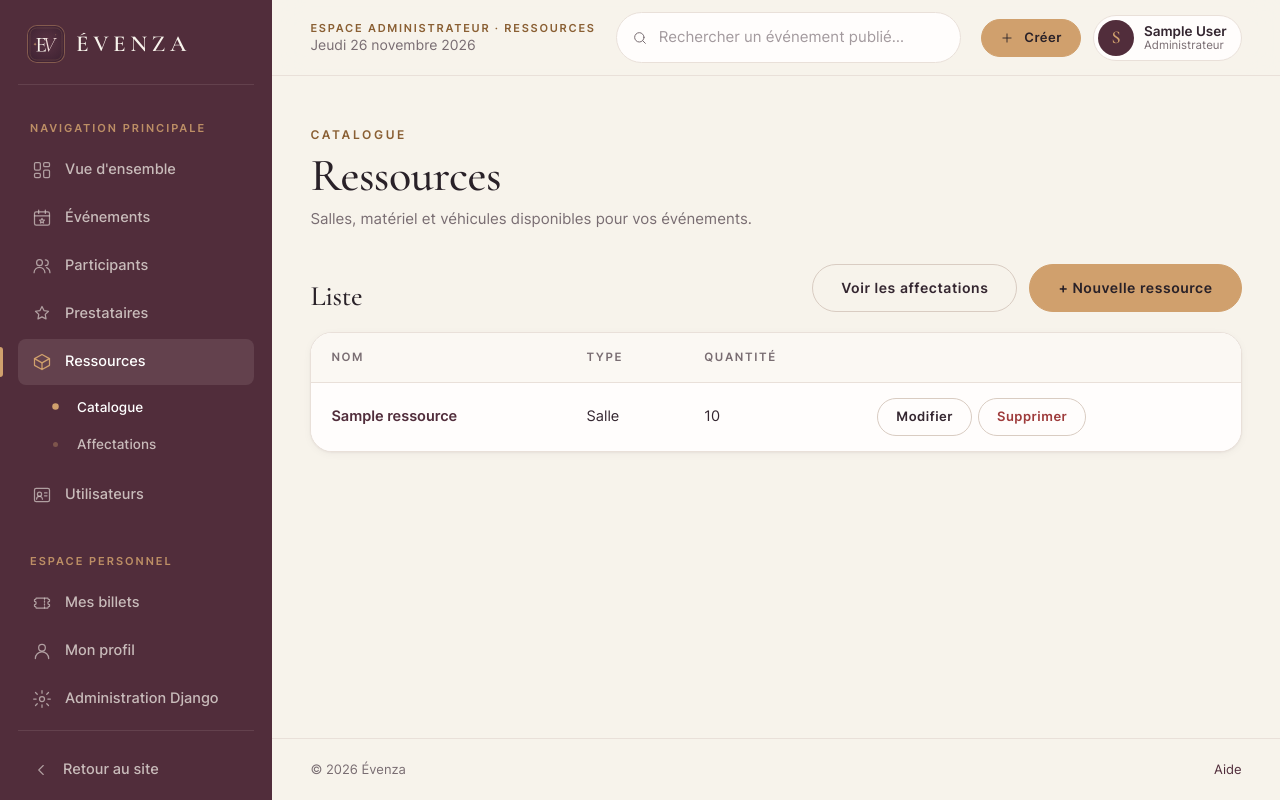
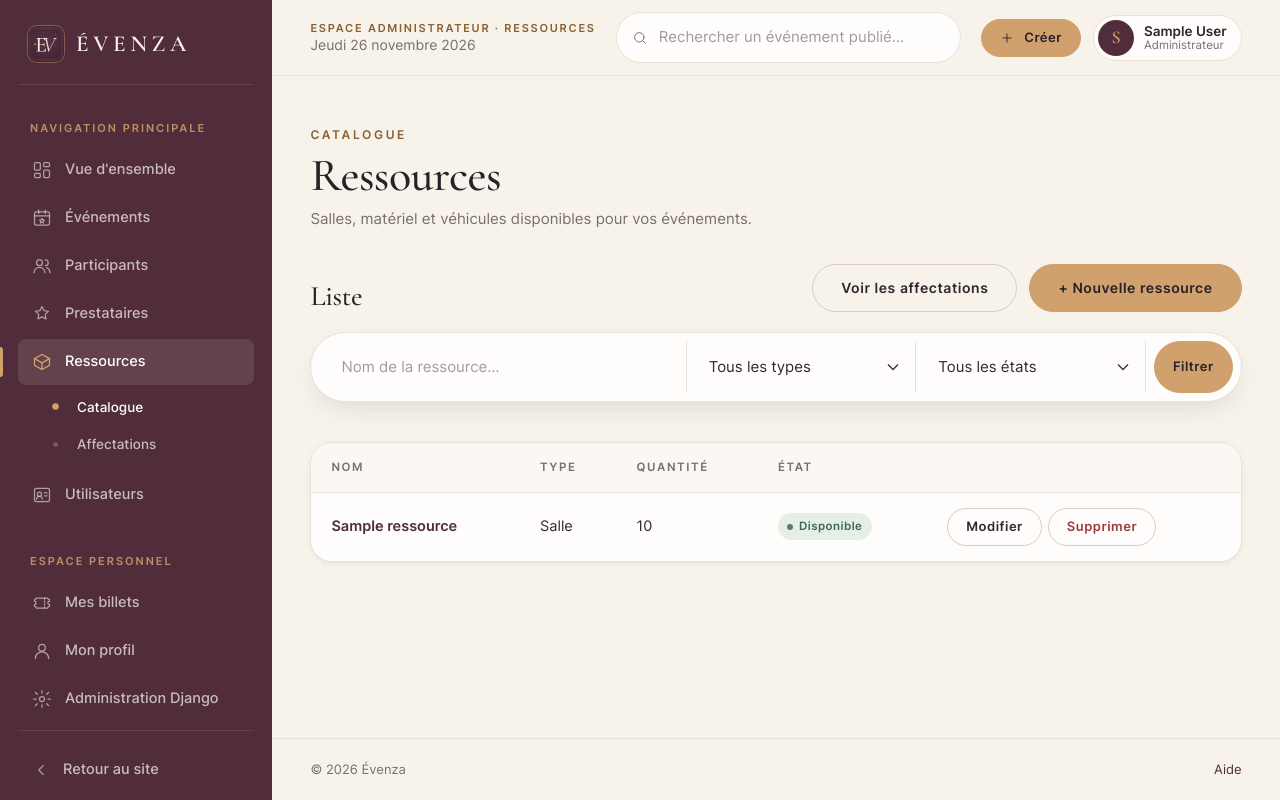
Before and after one commit to kosay-labidi/evenza, a Django app: page /ressources/ in a window 1280 px wide. Run offline with Django 5.2, Linux system fonts and the light colour scheme; a user stored in the database is signed in; tables that the repository leaves empty hold one stand-in row (values such as "Sample post").

Commit message:
Complete gestion des ressources user stories

```diff
--- a/ressources/admin.py
+++ b/ressources/admin.py
@@ -5,8 +5,9 @@ from .models import Affectation, Ressource
 
 @admin.register(Ressource)
 class RessourceAdmin(admin.ModelAdmin):
-    list_display = ("nom", "type", "quantite")
-    list_filter = ("type",)
+    list_display = ("nom", "type", "quantite", "etat")
+    list_filter = ("type", "etat")
+    search_fields = ("nom",)
 
 
 @admin.register(Affectation)
--- a/ressources/models.py
+++ b/ressources/models.py
@@ -1,4 +1,5 @@
 from django.core.exceptions import ValidationError
+from django.core.validators import MinValueValidator
 from django.db import models
 
 from evenements.models import Evenement
@@ -10,9 +11,16 @@ class Ressource(models.Model):
         MATERIEL = "MATERIEL", "Matériel"
         VEHICULE = "VEHICULE", "Véhicule"
 
+    class Etat(models.TextChoices):
+        DISPONIBLE = "DISPONIBLE", "Disponible"
+        MAINTENANCE = "MAINTENANCE", "En maintenance"
+        HORS_SERVICE = "HORS_SERVICE", "Hors service"
+
     nom = models.CharField(max_length=120)
     type = models.CharField(max_length=10, choices=Type.choices)
-    quantite = models.PositiveIntegerField("quantité", default=1, help_text="Nombre d'unités disponibles")
+    quantite = models.PositiveIntegerField("quantité", default=1, validators=[MinValueValidator(1)],
+                                           help_text="Nombre d'unités disponibles")
+    etat = models.CharField("état", max_length=15, choices=Etat.choices, default=Etat.DISPONIBLE)
 
     class Meta:
         ordering = ["type", "nom"]
--- /dev/null
+++ b/ressources/templates/ressources/_etat_badge.html
@@ -0,0 +1 @@
+{% comment %} Badge d'état d'une ressource. Variable : r (la ressource). {% endcomment %}<span class="badge {% if r.etat == 'DISPONIBLE' %}confirmee{% elif r.etat == 'MAINTENANCE' %}attente{% else %}annulee{% endif %}">{{ r.get_etat_display }}</span>
--- a/ressources/templates/ressources/ressource_detail.html
+++ b/ressources/templates/ressources/ressource_detail.html
@@ -1,7 +1,7 @@
 {% extends "app_base.html" %}{% block title %}{{ object.nom }}{% endblock %}
 {% block banner %}
 <section class="page-banner">
-  <div><span class="eyebrow">{{ object.get_type_display }}</span><h1>{{ object.nom }}</h1><p>{{ object.quantite }} unité{{ object.quantite|pluralize }} disponible{{ object.quantite|pluralize }}</p></div>
+  <div><span class="eyebrow">{{ object.get_type_display }}</span><h1>{{ object.nom }}</h1><p>{{ object.quantite }} unité{{ object.quantite|pluralize }} au total</p><p>{% include "ressources/_etat_badge.html" with r=object %}</p></div>
   <div class="actions">
     <a class="btn primary" href="{% url 'ressources:modifier' object.pk %}">Modifier</a>
     <a class="btn ghost danger-text" href="{% url 'ressources:supprimer' object.pk %}">Supprimer</a>
--- a/ressources/templates/ressources/ressource_list.html
+++ b/ressources/templates/ressources/ressource_list.html
@@ -2,9 +2,17 @@
 {% block banner %}{% include "partials/banner.html" with sur_titre="Catalogue" titre="Ressources" texte="Salles, matériel et véhicules disponibles pour vos événements." %}{% endblock %}
 {% block content %}
 <div class="sec-head" style="margin-top:0"><h2>Liste</h2><div class="actions" style="margin:0"><a class="btn ghost" href="{% url 'ressources:affectations' %}">Voir les affectations</a><a class="btn primary" href="{% url 'ressources:creer' %}">+ Nouvelle ressource</a></div></div>
-<div class="table-wrap"><table class="table"><thead><tr><th>Nom</th><th>Type</th><th>Quantité</th><th><span class="sr-only">Actions</span></th></tr></thead><tbody>
+<form class="filters" method="get" role="search" style="grid-template-columns:1.6fr 1fr 1fr auto">
+  <input type="search" name="q" value="{{ q }}" placeholder="Nom de la ressource…" aria-label="Rechercher une ressource">
+  <select name="type" aria-label="Type"><option value="">Tous les types</option>{% for val, nom in types %}<option value="{{ val }}" {% if request.GET.type == val %}selected{% endif %}>{{ nom }}</option>{% endfor %}</select>
+  <select name="etat" aria-label="État"><option value="">Tous les états</option>{% for val, nom in etats %}<option value="{{ val }}" {% if request.GET.etat == val %}selected{% endif %}>{{ nom }}</option>{% endfor %}</select>
+  <button class="btn primary sm">Filtrer</button>
+</form>
+<div class="table-wrap"><table class="table"><thead><tr><th>Nom</th><th>Type</th><th>Quantité</th><th>État</th><th><span class="sr-only">Actions</span></th></tr></thead><tbody>
 {% for r in object_list %}<tr><td><a href="{% url 'ressources:detail' r.pk %}">{{ r.nom }}</a></td><td>{{ r.get_type_display }}</td><td>{{ r.quantite }}</td>
+  <td>{% include "ressources/_etat_badge.html" %}</td>
   <td class="row-actions"><a class="btn ghost sm" href="{% url 'ressources:modifier' r.pk %}">Modifier</a><a class="btn ghost sm danger-text" href="{% url 'ressources:supprimer' r.pk %}">Supprimer</a></td></tr>
-{% empty %}<tr><td colspan="4" class="muted">Aucune ressource.</td></tr>{% endfor %}
+{% empty %}<tr><td colspan="5" class="muted">Aucune ressource ne correspond.</td></tr>{% endfor %}
 </tbody></table></div>
+{% include "partials/pagination.html" %}
 {% endblock %}
--- a/ressources/views.py
+++ b/ressources/views.py
@@ -17,13 +17,38 @@ def _event_return_url(request, evenement):
 
 
 class RessourceListView(OrganisateurRequiredMixin, ListView):
+    """Catalogue : recherche par nom, filtres par type et par état."""
     model = Ressource
+    paginate_by = 20
+
+    def get_queryset(self):
+        qs = super().get_queryset()
+        q = self.request.GET.get("q", "").strip()
+        type_ = self.request.GET.get("type", "")
+        etat = self.request.GET.get("etat", "")
+        if q:
+            qs = qs.filter(nom__icontains=q)
+        if type_ in Ressource.Type.values:
+            qs = qs.filter(type=type_)
+        if etat in Ressource.Etat.values:
+            qs = qs.filter(etat=etat)
+        return qs
+
+    def get_context_data(self, **kwargs):
+        ctx = super().get_context_data(**kwargs)
+        ctx["q"] = self.request.GET.get("q", "").strip()
+        ctx["types"] = Ressource.Type.choices
+        ctx["etats"] = Ressource.Etat.choices
+        params = self.request.GET.copy(); params.pop("page", None)
+        ctx["filtres"] = params.urlencode()
+        return ctx
 
 
-class RessourceCreateView(OrganisateurRequiredMixin, CreateView):
+class RessourceCreateView(OrganisateurRequiredMixin, SuccessMessageMixin, CreateView):
     model = Ressource
     form_class = RessourceForm
     success_url = reverse_lazy("ressources:liste")
+    success_message = "La ressource « %(nom)s » a été ajoutée."
 
 
 class AffectationCreateView(ProprietaireEvenementMixin, CreateView):
```
Also changed, not shown: ressources/forms.py (+10 -0 lines), ressources/tests.py (+52 -2 lines), ressources/migrations/0002_ressource_etat.py (added).
